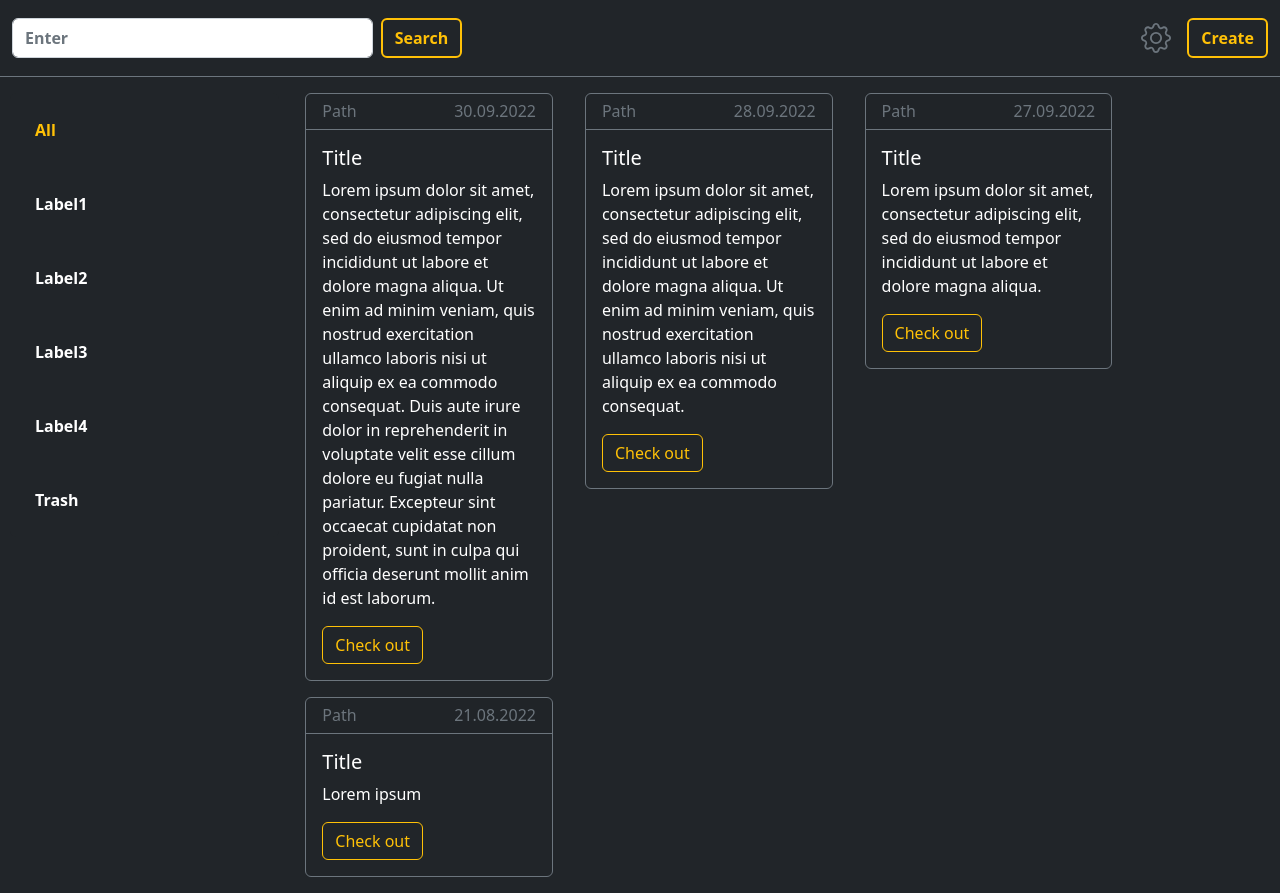
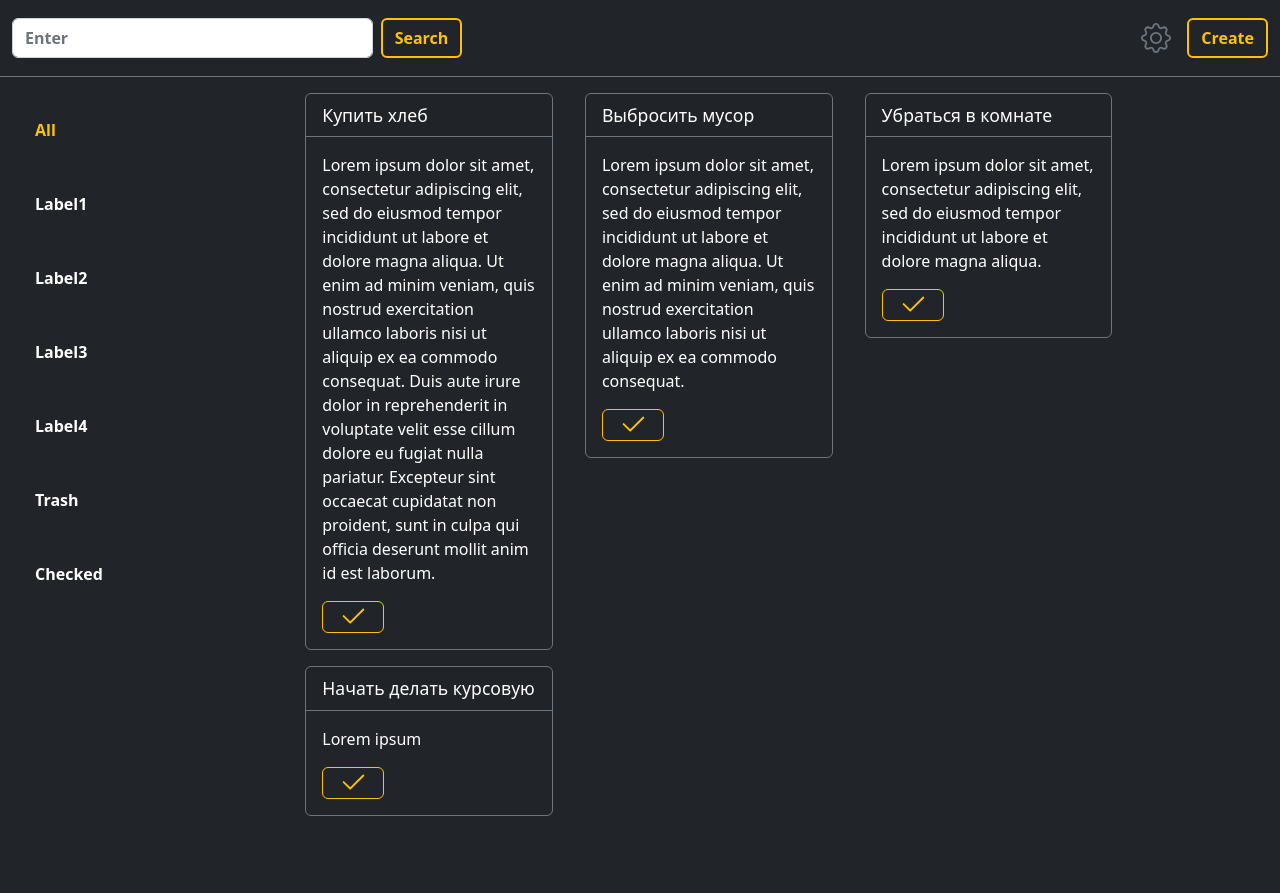
Before and after one commit to am1rfy/itcode, a Vue app: page /label/All in a window 1280 px wide. After the commit the page ends 832 px from the top, so only its background shows below. Built offline with nearby package versions, Linux system fonts and the light colour scheme.

Commit message:
#14 - Переделал todo сущности, у ярлыков id теперь title, разделил labels на "служебные"(такие как all, trash, checked) и пользовательские (которые идут из стора)

```diff
--- a/src/components/CardsContainer/CardItem.vue
+++ b/src/components/CardsContainer/CardItem.vue
@@ -1,13 +1,15 @@
 <template>
   <div class="card bg-dark">
     <div class="card-header">
-      <h6>{{card.path}}</h6>
-      <h6>{{card.date}}</h6>
+      <p class="card-title">{{card.title}}</p>
     </div>
     <div class="card-body">
-      <h5 class="card-title">{{card.title}}</h5>
       <p class="card-text"> {{card.text}} </p>
-      <a class="btn btn-outline-warning">Check out</a>
+      <a class="btn btn-outline-warning">
+        <svg xmlns="http://www.w3.org/2000/svg" width="60" height="30" fill="currentColor" class="bi bi-check2" viewBox="0 0 16 16">
+          <path d="M13.854 3.646a.5.5 0 0 1 0 .708l-7 7a.5.5 0 0 1-.708 0l-3.5-3.5a.5.5 0 1 1 .708-.708L6.5 10.293l6.646-6.647a.5.5 0 0 1 .708 0z"/>
+        </svg>
+      </a>
     </div>
   </div>
 </template>
@@ -19,8 +21,6 @@ export default {
     card: {
       id: Number,
       title: String,
-      path: String,
-      date: String,
       text: String,
     }
   }
@@ -38,18 +38,24 @@ export default {
     border-color: var(--bs-gray-600);
     color: white;
   }
-  .card > .card-header {
+  .card-header {
     display: flex;
     justify-content: space-between;
     border-color: var(--bs-gray-600);
-    color: var(--bs-gray-600);
   }
-  .card > .card-header > * {
+  .card-header > * {
     margin: 0;
+  }
+  .card-header > p {
+    font-size: 1.1rem;
+    font-weight: 500;
   }
   .card-header,
   .card-title,
   .card-text {
     cursor: default;
   }
+  .btn {
+    padding: 0
+  }
 </style>
--- a/src/components/CardsContainer/CardsContainer.vue
+++ b/src/components/CardsContainer/CardsContainer.vue
@@ -25,14 +25,13 @@ export default {
   },
   props: {
     activeLabelInfo: {
-      id: Number,
       title: String,
       cardsIds: Array
     }
   },
   computed: {
     activeCards() {
-      return this.cards.filter(card => this.activeLabelInfo.cardsIds.includes(card.id))
+      return this.cards.filter(item => this.activeLabelInfo.cardsIds.includes(item.id))
     },
     activeLabelIsEmpty() {
       return this.activeLabelInfo.cardsIds.length === 0 ? { justifyContent: 'center', textAlign: 'center' } : { justifyContent: 'initial', textAlign: 'initial' }
--- a/src/components/HeaderComponent.vue
+++ b/src/components/HeaderComponent.vue
@@ -49,4 +49,7 @@ export default {
   svg {
     fill: var(--bs-gray-600);
   }
+  svg:hover {
+    fill: white;
+  }
 </style>
--- a/src/components/LabelsContainer/LabelItem.vue
+++ b/src/components/LabelsContainer/LabelItem.vue
@@ -1,7 +1,7 @@
 <template>
   <li class="list-group-item"
       :class="{selected: isSelected}"
-      @click="$emit('selectedLabelChanged', id)"
+      @click="$emit('selectedLabelChanged', title)"
   >{{ title }}</li>
 </template>
 
@@ -9,7 +9,6 @@
 export default {
   name: "LabelItem",
   props: {
-    id: Number,
     title: String,
     isSelected: Boolean
   }
--- a/src/components/LabelsContainer/LabelsContainer.vue
+++ b/src/components/LabelsContainer/LabelsContainer.vue
@@ -3,8 +3,7 @@
     <ul class="list-group">
       <LabelItem
           v-for="item in labels"
-          :key="item.id"
-          :id="item.id"
+          :key="item.title"
           :title="item.title"
           :is-selected="item.isSelected"
           @selectedLabelChanged="selectedLabelChanged"
@@ -14,8 +13,9 @@
 </template>
 
 <script>
-import LabelItem from './LabelItem'
+import LabelItem from '@/components/LabelsContainer/LabelItem'
 import { useLabelStore } from '@/stores/labelStore'
+import { useNoteStore } from "@/stores/noteStore";
 
 export default {
   name: 'LabelsContainer',
@@ -25,17 +25,31 @@ export default {
   props: {
     activeLabelName: String
   },
-  data() {
+  data: function () {
     return {
-      labels: useLabelStore().getItems
+      userLabels: useLabelStore().getItems,
+      staticLabels: {
+        all: {title: 'All', cardsIds: [], isSelected: false},
+        trash: {title: 'Trash', cardsIds: [], isSelected: false},
+        checked: {title: 'Checked', cardsIds: [], isSelected: false}
+      }
+    }
+  },
+  computed: {
+    labels() {
+      return [this.staticLabels.all].concat(
+          this.userLabels,
+          [this.staticLabels.trash],
+          [this.staticLabels.checked]
+      )
     }
   },
   methods: {
-    selectedLabelChanged(id) {
+    selectedLabelChanged(title) {
       this.labels.forEach(item => {
-        if (item.id === id) {
+        if (item.title === title) {
           item.isSelected = true
-          this.$emit('selectedLabelChanged', item.id, item.title, item.cardsIds)
+          this.$emit('selectedLabelChanged', item.title, item.cardsIds)
           this.$router.push(`/label/${item.title}`)
         } else {
           item.isSelected = false
@@ -44,10 +58,18 @@ export default {
     }
   },
   created() {
-    this.selectedLabelChanged(this.labels[0].id)
+    // Загрузка записей в статичные ярлыки
+    useNoteStore().getItems.forEach(item => {
+      if (item.checked) this.staticLabels.checked.cardsIds.push(item.id)
+      else if (item.deleted) this.staticLabels.trash.cardsIds.push(item.id)
+      else this.staticLabels.all.cardsIds.push(item.id)
+    })
+
+    // Выбранный по умолчанию ярлык при загрузке страницы
+    this.selectedLabelChanged(this.staticLabels.all.title)
     this.labels.forEach(item => {
       if (this.activeLabelName && item.title.toLowerCase() === this.activeLabelName.toLowerCase()) {
-        this.selectedLabelChanged(item.id)
+        this.selectedLabelChanged(item.title)
       }
     })
   }
--- a/src/stores/labelStore.js
+++ b/src/stores/labelStore.js
@@ -4,12 +4,10 @@ export const useLabelStore = defineStore('labels', {
     state() {
         return {
             items: [
-                {id: 1, title: 'All', cardsIds: [1, 2, 3, 4, 5], isSelected: false},
-                {id: 2, title: 'Label1', cardsIds: [1, 2], isSelected: false},
-                {id: 3, title: 'Label2', cardsIds: [4], isSelected: false},
-                {id: 4, title: 'Label3', cardsIds: [], isSelected: false},
-                {id: 5, title: 'Label4', cardsIds: [3], isSelected: false},
-                {id: 6, title: 'Trash', cardsIds: [], isSelected: false}
+                {title: 'Label1', cardsIds: [1, 2], isSelected: false},
+                {title: 'Label2', cardsIds: [4], isSelected: false},
+                {title: 'Label3', cardsIds: [], isSelected: false},
+                {title: 'Label4', cardsIds: [3], isSelected: false},
             ]
         }
     },
--- a/src/stores/noteStore.js
+++ b/src/stores/noteStore.js
@@ -6,31 +6,31 @@ export const useNoteStore = defineStore('notes', {
             items: [
                 {
                     id: 1,
-                    path: 'Path',
-                    title: 'Title',
-                    date: '30.09.2022',
-                    text: 'Lorem ipsum dolor sit amet, consectetur adipiscing elit, sed do eiusmod tempor incididunt ut labore et dolore magna aliqua. Ut enim ad minim veniam, quis nostrud exercitation ullamco laboris nisi ut aliquip ex ea commodo consequat. Duis aute irure dolor in reprehenderit in voluptate velit esse cillum dolore eu fugiat nulla pariatur. Excepteur sint occaecat cupidatat non proident, sunt in culpa qui officia deserunt mollit anim id est laborum.'
+                    title: 'Купить хлеб',
+                    text: 'Lorem ipsum dolor sit amet, consectetur adipiscing elit, sed do eiusmod tempor incididunt ut labore et dolore magna aliqua. Ut enim ad minim veniam, quis nostrud exercitation ullamco laboris nisi ut aliquip ex ea commodo consequat. Duis aute irure dolor in reprehenderit in voluptate velit esse cillum dolore eu fugiat nulla pariatur. Excepteur sint occaecat cupidatat non proident, sunt in culpa qui officia deserunt mollit anim id est laborum.',
+                    checked: false,
+                    deleted: false
                 },
                 {
                     id: 2,
-                    path: 'Path',
-                    title: 'Title',
-                    date: '28.09.2022',
-                    text: 'Lorem ipsum dolor sit amet, consectetur adipiscing elit, sed do eiusmod tempor incididunt ut labore et dolore magna aliqua. Ut enim ad minim veniam, quis nostrud exercitation ullamco laboris nisi ut aliquip ex ea commodo consequat.'
+                    title: 'Выбросить мусор',
+                    text: 'Lorem ipsum dolor sit amet, consectetur adipiscing elit, sed do eiusmod tempor incididunt ut labore et dolore magna aliqua. Ut enim ad minim veniam, quis nostrud exercitation ullamco laboris nisi ut aliquip ex ea commodo consequat.',
+                    checked: false,
+                    deleted: false
                 },
                 {
                     id: 3,
-                    path: 'Path',
-                    title: 'Title',
-                    date: '27.09.2022',
-                    text: 'Lorem ipsum dolor sit amet, consectetur adipiscing elit, sed do eiusmod tempor incididunt ut labore et dolore magna aliqua.'
+                    title: 'Убраться в комнате',
+                    text: 'Lorem ipsum dolor sit amet, consectetur adipiscing elit, sed do eiusmod tempor incididunt ut labore et dolore magna aliqua.',
+                    checked: false,
+                    deleted: false
                 },
                 {
                     id: 4,
-                    path: 'Path',
-                    title: 'Title',
-                    date: '21.08.2022',
-                    text: 'Lorem ipsum'
+                    title: 'Начать делать курсовую',
+                    text: 'Lorem ipsum',
+                    checked: false,
+                    deleted: false
                 }
             ]
         }
--- a/src/views/TodoPage.vue
+++ b/src/views/TodoPage.vue
@@ -27,15 +27,14 @@ export default {
   data() {
     return {
       activeLabelInfo: {
-        id: Number,
         title: String,
         cardsIds: Array
       },
     }
   },
   methods: {
-    selectedLabelChanged(id, title, cardsIds) {
-      [this.activeLabelInfo.id, this.activeLabelInfo.title, this.activeLabelInfo.cardsIds] = [id, title, cardsIds]
+    selectedLabelChanged(title, cardsIds) {
+      [this.activeLabelInfo.title, this.activeLabelInfo.cardsIds] = [title, cardsIds]
     }
   }
 }
```
